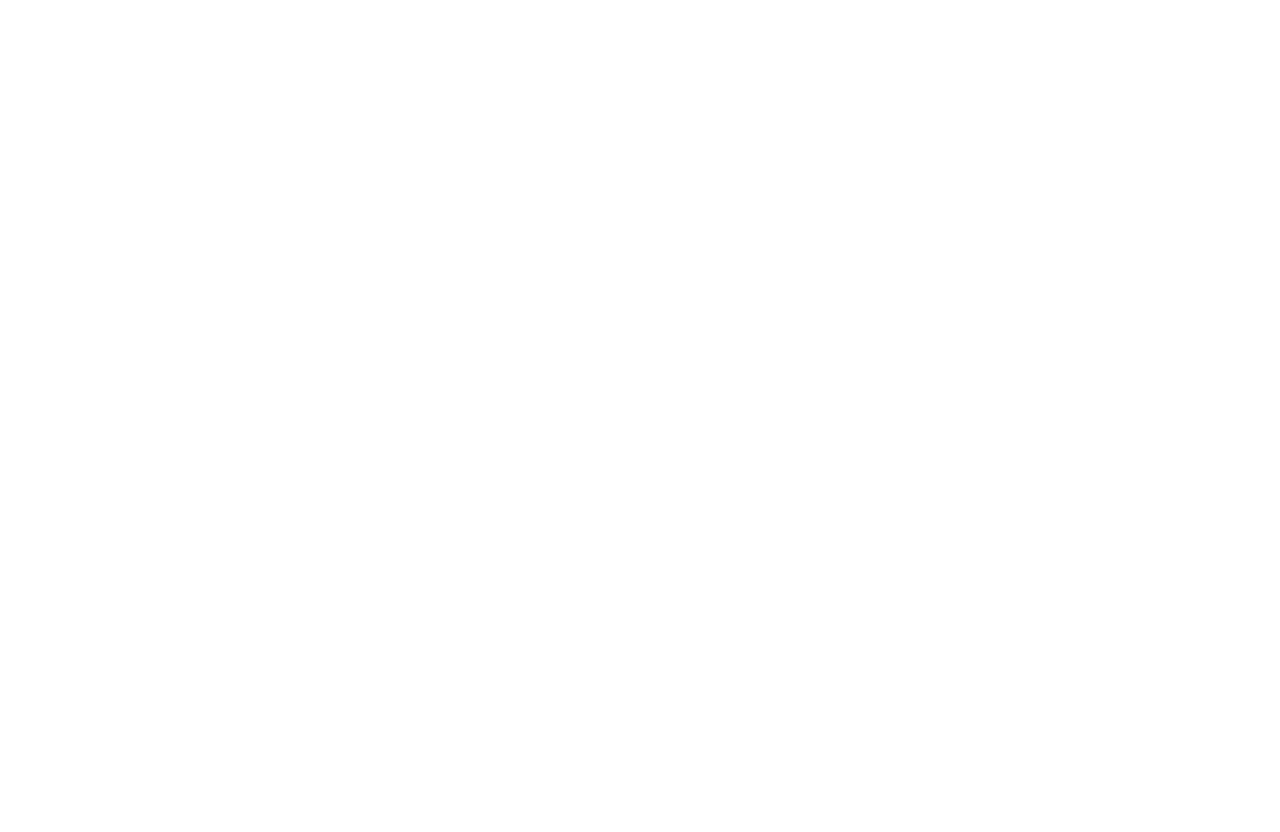
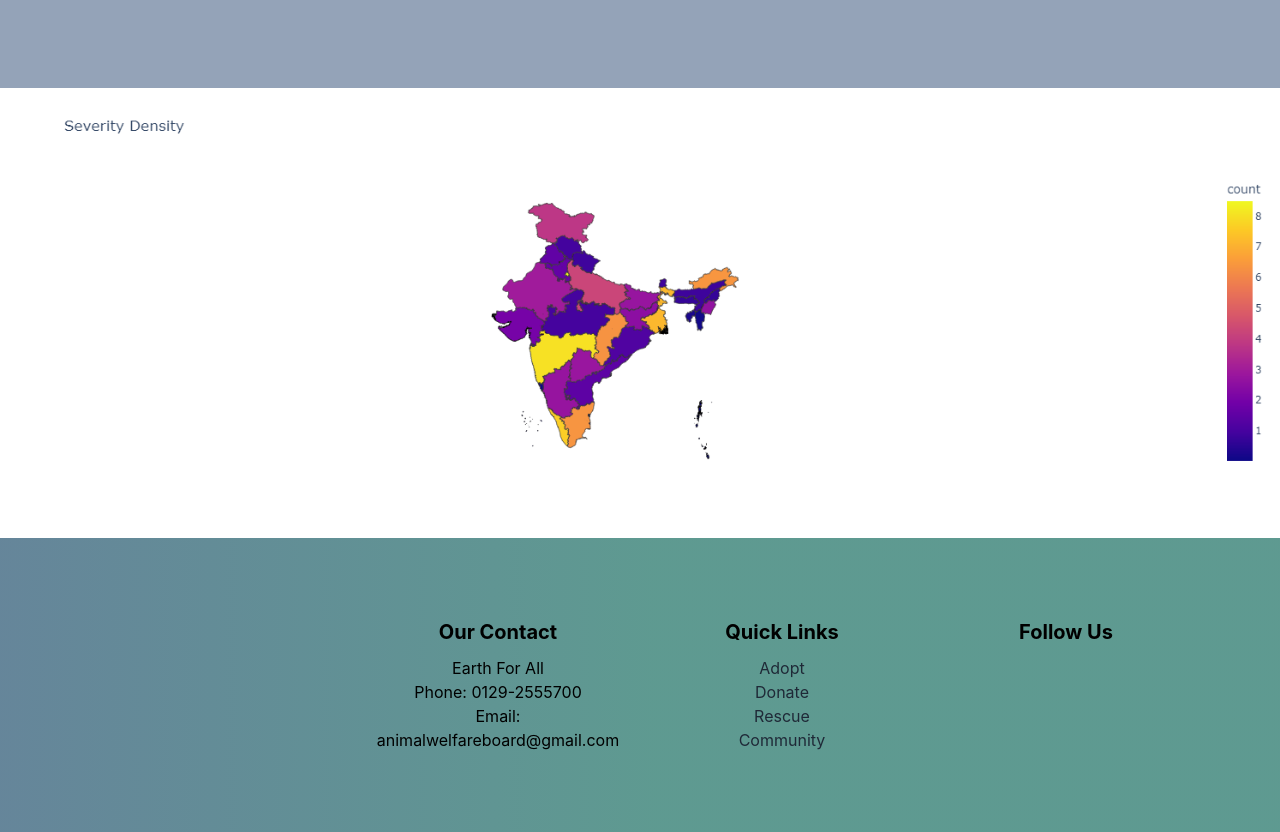
Before and after one commit to abhinandarun-02/Earth-For-All, a React (Create React App) app: page /#/analytics in a window 1280 px wide. Before the commit this address had no page. Before the commit the page ends 800 px from the top, so only its background shows below. Built offline with nearby package versions, Linux system fonts and the light colour scheme.

Commit message:
add analysis

```diff
--- a/src/App.js
+++ b/src/App.js
@@ -2,6 +2,7 @@
 import Home from './Pages/Home';
 import Donate from './Pages/Donate';
 import Adopt from './Pages/Adopt';
+import Analytics from './Pages/Analytics';
 import Rescue from './Pages/Rescue';
 import { HashRouter as Router, Route, Routes } from 'react-router-dom';
 
@@ -15,6 +16,7 @@
         <Route exact path='/adopt' element={< Adopt />}></Route>
         <Route exact path='/rescue' element={< Rescue />}></Route>
         <Route exact path='/community' element={< Rescue />}></Route>
+        <Route exact path='/analytics' element={< Analytics />}></Route>
 
         </Routes>
       </Router>
--- /dev/null
+++ b/src/Components/Analytics/analytics.jsx
@@ -0,0 +1,10 @@
+import india from '../../assets/newplot.png';
+const analytics = () => {
+    return (
+        <div className="analytics">
+        <img src={india} alt="" srcset=""  />
+        </div>
+    );
+}
+
+export default analytics;
--- a/src/Components/NavBar/Navbar.jsx
+++ b/src/Components/NavBar/Navbar.jsx
@@ -32,6 +32,9 @@
 						<li>
 							<Link to="/community" class="p-3 text-custom-heading font-bold hover:underline underline-offset-4 turn-red-hover navbar-item text-white turn-yellow-hover">Community</Link>
 						</li>
+						<li>
+							<Link to="/analytics" class="p-3 text-custom-heading font-bold hover:underline underline-offset-4 turn-red-hover navbar-item text-white turn-yellow-hover">Analytics</Link>
+						</li>
 					</ul>
 				</div>
 			</nav>
--- /dev/null
+++ b/src/Pages/Analytics.jsx
@@ -0,0 +1,15 @@
+import Navbar from '../Components/NavBar/Navbar';
+import Analytic from '../Components/Analytics/analytics';
+import Footer from '../Components/Home/Footer';
+
+function Analytics() {
+  return (
+    <div className="App">
+      <Navbar />
+      <Analytic />
+      <Footer />
+    </div>
+  );
+}
+
+export default Analytics;
```
Also changed, not shown: src/assets/newplot.png (added).
